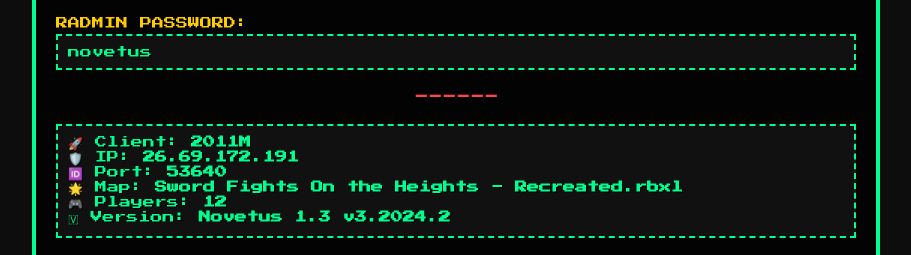
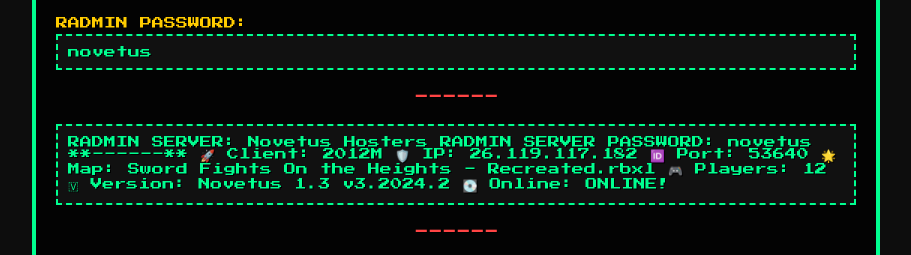
Before and after one commit to xyzprogramador/xyzprogramador.github.io, a plain HTML site: page index.html in a window 1280 px wide. Shown: the part 493-748 px from the top of the page, without its empty margins (184-1095 px from the left). Drawn offline with Linux system fonts and the light colour scheme.

Commit message:
Update index.html

```diff
--- a/index.html
+++ b/index.html
@@ -102,12 +102,16 @@
 
     <div class="section">
       <div class="value">
-        🚀 Client: <b>2011M</b><br>
-        🛡️ IP: <b>26.69.172.191</b><br>
-        🆔 Port: <b>53640</b><br>
-        🌟 Map: <b>Sword Fights On the Heights - Recreated.rbxl</b><br>
-        🎮 Players: <b>12</b><br>
-        🇻 Version: <b>Novetus 1.3 v3.2024.2</b>
+       RADMIN SERVER: Novetus Hosters
+RADMIN SERVER PASSWORD: novetus
+**------**
+🚀 Client: 2012M
+🛡️ IP: 26.119.117.182
+🆔 Port: 53640
+🌟 Map: Sword Fights On the Heights - Recreated.rbxl
+🎮 Players: 12
+🇻 Version: Novetus 1.3 v3.2024.2
+💽 Online: ONLINE!
       </div>
     </div>
 
```
